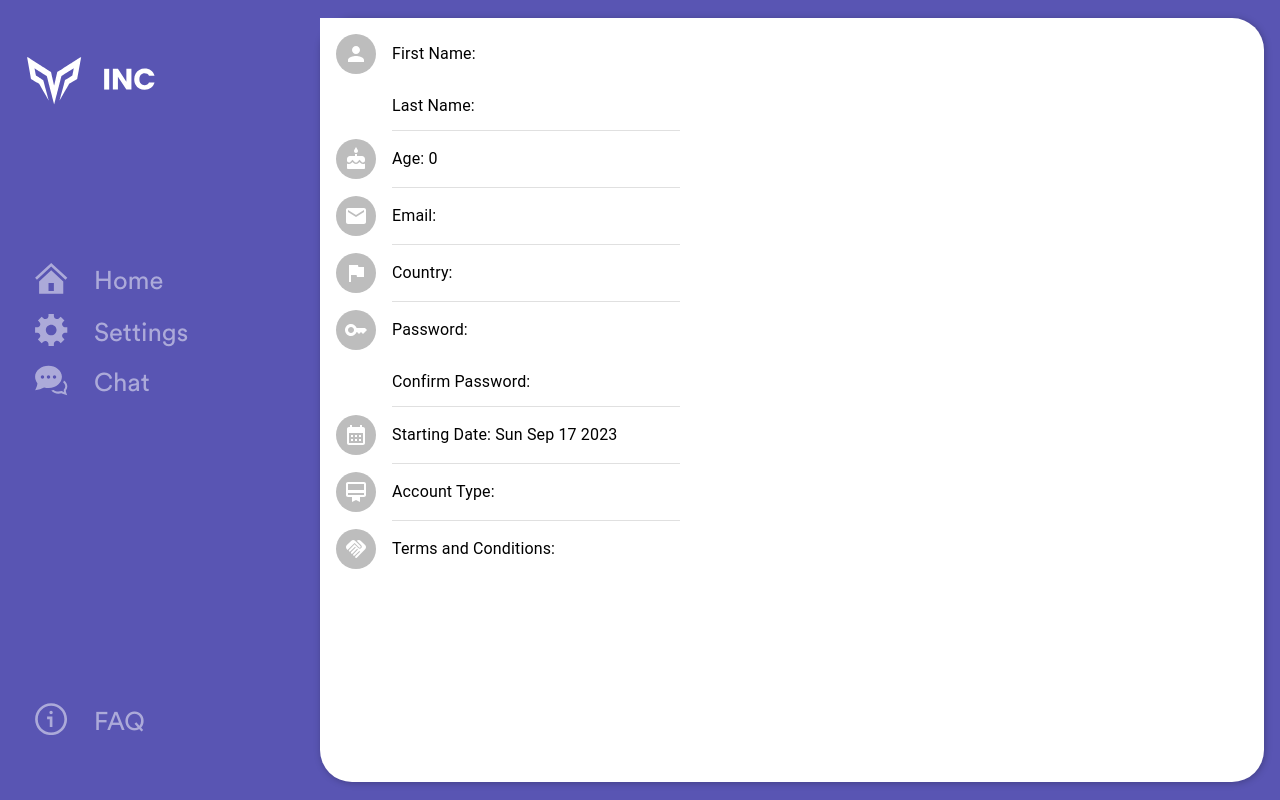
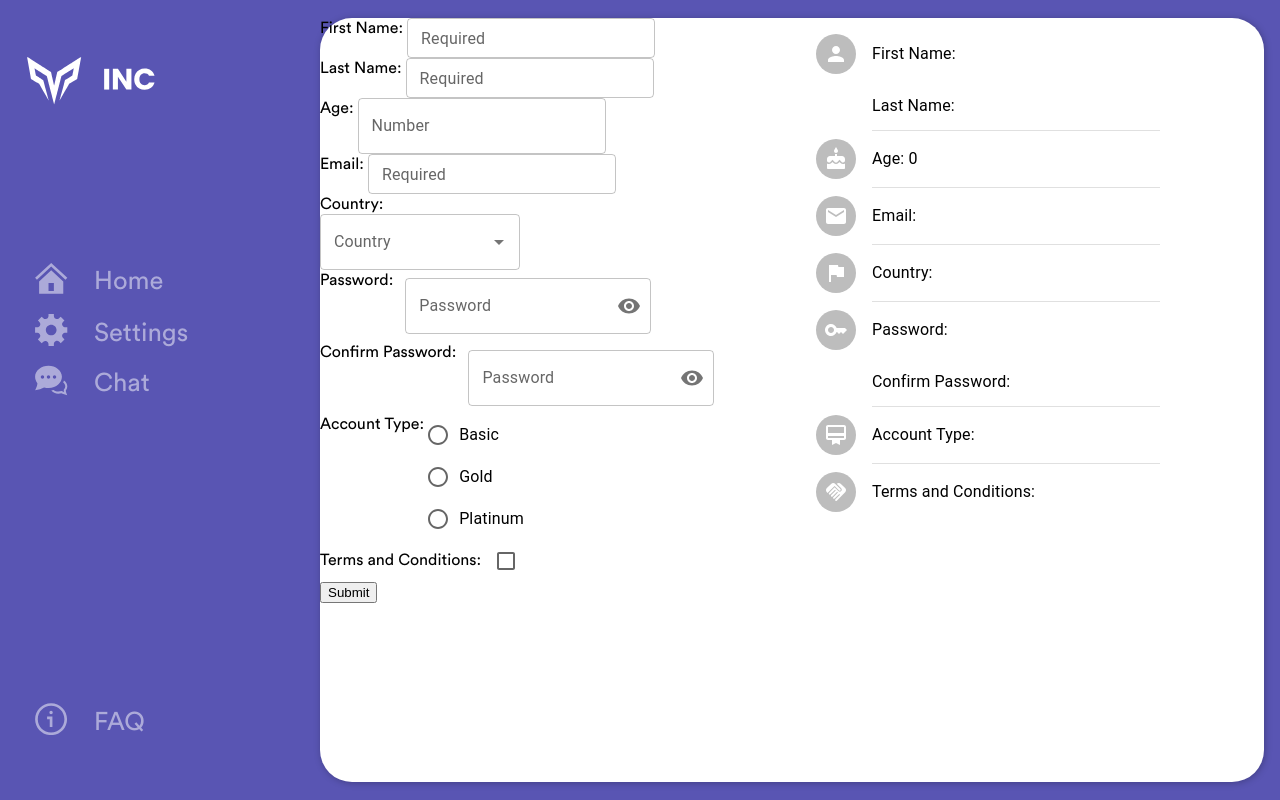
Before and after one commit to ahmedmoktaar/Ahmed-vite-project, a React (Vite) app: page /signup in a window 1280 px wide. Built offline with nearby package versions, Linux system fonts and the light colour scheme.

Commit message:
ERROR: MUI + FORMIK NOT LINKED

```diff
--- a/src/assets/svg/FormSVG.tsx
+++ b/src/assets/svg/FormSVG.tsx
@@ -6,6 +6,7 @@ import KeyIcon from "@mui/icons-material/Key";
 import CalendarMonthIcon from "@mui/icons-material/CalendarMonth";
 import CardMembershipIcon from "@mui/icons-material/CardMembership";
 import HandshakeIcon from "@mui/icons-material/Handshake";
+import { Visibility, VisibilityOff } from "@mui/icons-material";
 
 const FormSVG = {
   PersonIcon: <PersonIcon />,
@@ -16,6 +17,8 @@ const FormSVG = {
   CalendarMonthIcon: <CalendarMonthIcon />,
   CardMembershipIcon: <CardMembershipIcon />,
   HandshakeIcon: <HandshakeIcon />,
+  Visibility: <Visibility/>,
+  VisibilityOff: <VisibilityOff/>
 };
 
 export default FormSVG;
--- a/src/pages/SignUp.tsx
+++ b/src/pages/SignUp.tsx
@@ -1,16 +1,28 @@
 import styled from "@emotion/styled";
 import {
+  Autocomplete,
   Avatar,
+  Checkbox,
   Divider,
+  FormControl,
+  FormControlLabel,
+  IconButton,
+  InputAdornment,
+  InputLabel,
   List,
   ListItem,
   ListItemAvatar,
   ListItemText,
+  OutlinedInput,
+  Radio,
+  RadioGroup,
+  TextField,
 } from "@mui/material";
-import { Formik } from "formik";
+import {  ErrorMessage, Field, Form, Formik } from "formik";
 import { Dispatch, SetStateAction, useState } from "react";
 import * as Yup from "yup";
 import FormSVG from "../assets/svg/FormSVG";
+import React from "react";
 
 // ------------------------------
 // declartion type for values
@@ -23,9 +35,140 @@ type values = {
   country: string;
   password: string;
   confirmPassword: string;
-  startingDate: string;
   accountType: string;
   termsConditions: string;
+};
+
+// ------------------------------
+// labels
+// ------------------------------
+const Labels = {
+  firstName: "First Name: ",
+  lastName: "Last Name: ",
+  Age: "Age: ",
+  email: "Email: ",
+  country: "Country: ",
+  password: "Password: ",
+  confirmPassword: "Confirm Password: ",
+  accountType: "Account Type: ",
+  termsConditions: "Terms and Conditions: ",
+};
+
+// ------------------------------
+// Sign Up input Components
+// ------------------------------
+const FormInput = () => {
+  // ------------------------------
+  // MUI Components
+  // ------------------------------
+  const InputComponent = () => (
+    <TextField id="outlined-required" label="Required" size="small" />
+  );
+  const AgeComponent = () => (
+    <TextField id="outlined-number" label="Number" type="number" />
+  );
+  const PasswordComponent = () => {
+    const [showPassword, setShowPassword] = React.useState(false);
+
+    const handleClickShowPassword = () => setShowPassword((show) => !show);
+
+    const handleMouseDownPassword = (
+      event: React.MouseEvent<HTMLButtonElement>
+    ) => {
+      event.preventDefault();
+    };
+    return (
+      <FormControl sx={{ m: 1, width: "25ch" }} variant="outlined">
+        <InputLabel htmlFor="outlined-adornment-password">Password</InputLabel>
+        <OutlinedInput
+          id="outlined-adornment-password"
+          type={showPassword ? "text" : "password"}
+          endAdornment={
+            <InputAdornment position="end">
+              <IconButton
+                aria-label="toggle password visibility"
+                onClick={handleClickShowPassword}
+                onMouseDown={handleMouseDownPassword}
+                edge="end"
+              >
+                {showPassword ? FormSVG.VisibilityOff : FormSVG.Visibility}
+              </IconButton>
+            </InputAdornment>
+          }
+          label="Password"
+        />
+      </FormControl>
+    );
+  };
+  const CountryComponent = () => {
+    const Countries = [
+      { label: "Egypt" },
+      { label: "Andorra" },
+      { label: "Benin" },
+      { label: "Cameroon" },
+      { label: "Grenada" },
+      { label: "Italy" },
+    ];
+    return (
+      <Autocomplete
+        disablePortal
+        sx={{ width: 200 }}
+        id="combo-box-demo"
+        options={Countries}
+        renderInput={(params) => <TextField {...params} label="Country" />}
+      />
+    );
+  };
+const AccountTypeComponent = () => {
+  return (
+    <FormControl>
+      <RadioGroup
+        aria-labelledby="demo-radio-buttons-group-label"
+        name="radio-buttons-group"
+      >
+        <FormControlLabel value="Basic" control={<Radio />} label="Basic" />
+        <FormControlLabel value="Gold" control={<Radio />} label="Gold" />
+        <FormControlLabel value="Platinum" control={<Radio />} label="Platinum" />
+      </RadioGroup>
+    </FormControl>
+  );
+}
+const TermsConditionsComponent = () => {
+  return (
+    <Checkbox />
+
+  );
+}
+  const Container = [];
+
+  for (const [key, value] of Object.entries(Labels)) {
+    Container.push(
+      <div key={key}>
+        <label htmlFor={key}>{value} </label>
+        <Field
+          id={key}
+          name={key}
+          component={
+            key === "firstName" || key === "lastName" || key === "email"
+              ? InputComponent
+              : key === "Age"
+              ? AgeComponent
+              : key === "password" || key === "confirmPassword"
+              ? PasswordComponent
+              : key === "country"
+              ? CountryComponent
+              : key === "accountType"
+              ? AccountTypeComponent
+              : key === "termsConditions"
+              ? TermsConditionsComponent
+              : null
+          }
+        />
+        <ErrorMessage name={key}/>
+      </div>
+    );
+  }
+  return Container;
 };
 
 // ------------------------------
@@ -62,54 +205,54 @@ const SignUpResult = (props: { className: string; signUpValues: values }) => {
     >
       <Result
         svg={FormSVG.PersonIcon}
-        name="First Name: "
+        name={Labels.firstName}
         value={signUpValues.firstName}
       />
-      <Result name="Last Name:" value={signUpValues.lastName} />
+      <Result name={Labels.lastName} value={signUpValues.lastName} />
       <Divider variant="inset" component="li" />
 
-      <Result svg={FormSVG.CakeIcon} name="Age: " value={signUpValues.Age} />
+      <Result
+        svg={FormSVG.CakeIcon}
+        name={Labels.Age}
+        value={signUpValues.Age}
+      />
       <Divider variant="inset" component="li" />
 
       <Result
         svg={FormSVG.MailIcon}
-        name="Email: "
+        name={Labels.email}
         value={signUpValues.email}
       />
       <Divider variant="inset" component="li" />
 
       <Result
         svg={FormSVG.FlagIcon}
-        name="Country: "
+        name={Labels.country}
         value={signUpValues.country}
       />
       <Divider variant="inset" component="li" />
 
       <Result
         svg={FormSVG.KeyIcon}
-        name="Password: "
+        name={Labels.password}
         value={signUpValues.password}
       />
-      <Result name="Confirm Password: " value={signUpValues.confirmPassword} />
-      <Divider variant="inset" component="li" />
-
       <Result
-        svg={FormSVG.CalendarMonthIcon}
-        name="Starting Date: "
-        value={signUpValues.startingDate}
+        name={Labels.confirmPassword}
+        value={signUpValues.confirmPassword}
       />
       <Divider variant="inset" component="li" />
 
       <Result
         svg={FormSVG.CardMembershipIcon}
-        name="Account Type: "
+        name={Labels.accountType}
         value={signUpValues.accountType}
       />
       <Divider variant="inset" component="li" />
 
       <Result
         svg={FormSVG.HandshakeIcon}
-        name="Terms and Conditions: "
+        name={Labels.termsConditions}
         value={signUpValues.termsConditions}
       />
     </List>
@@ -131,17 +274,18 @@ const SignUp = () => {
     country: "",
     password: "",
     confirmPassword: "",
-    startingDate: new Date().toDateString(),
     accountType: "",
     termsConditions: "",
   };
 
   const validationSchema = Yup.object({
     firstName: Yup.string().required("Required"),
-    lastName: Yup.string().required("Required"),
+    lastName: Yup.string(),
     Age: Yup.number()
-      .min(16, "You must be over 16 to continue")
-      .max(125, "Invalid age"),
+      .typeError("Age must be a number")
+      .min(16, "Age must be over 16")
+      .max(125, "Invalid age")
+      .required("Required"),
     email: Yup.string().email("Invalid email").required("Required"),
     country: Yup.string().required("Required"),
     password: Yup.string()
@@ -149,21 +293,14 @@ const SignUp = () => {
       .min(8, "Must be 8 characters or more")
       .matches(/[a-z]+/, "One lowercase character")
       .matches(/[A-Z]+/, "One uppercase character")
-      .matches(/[@$!%*#?&]+/, "One special character")
+      .matches(/[@$!%*#?&.-=^()<>/_~]+/, "One special character")
       .matches(/\d+/, "One number"),
     confirmPassword: Yup.string()
       .oneOf([Yup.ref("password")], "Passwords must match")
       .required("Required"),
-    startingDate: Yup.date()
-      .min(2023 - 10 - 13, "Invalid date")
-      .max(2024 - 10 - 13, "Invalid date"),
     accountType: Yup.string().required("Required"),
     termsConditions: Yup.string().required("Required"),
   });
-
-  const onSubmit = (values: values) => {
-    return setSignUpValues(values);
-  };
 
   // ------------------------------
   // Sign Up Values state
@@ -172,6 +309,10 @@ const SignUp = () => {
     values,
     Dispatch<SetStateAction<values>>
   ] = useState(initialValues);
+
+  const onSubmit = (values: values) => {
+    return setSignUpValues(values);
+  };
 
   // ------------------------------
   // JSX
@@ -183,7 +324,12 @@ const SignUp = () => {
         initialValues={initialValues}
         onSubmit={onSubmit}
         validationSchema={validationSchema}
-      ></Formik>
+      >
+        <Form>
+          <FormInput  />
+          <button type="submit">Submit</button>
+        </Form>
+      </Formik>
 
       <SignUpResult
         className="sign-up-result"
@@ -196,9 +342,10 @@ const SignUp = () => {
 // ------------------------------
 // Styled Component
 // ------------------------------
-
 const Holder = styled.div`
-  display: flex;
+  display: grid;
+  grid-template-columns: 30em auto;
+  height: 100%;
 `;
 
 export default SignUp;
```
